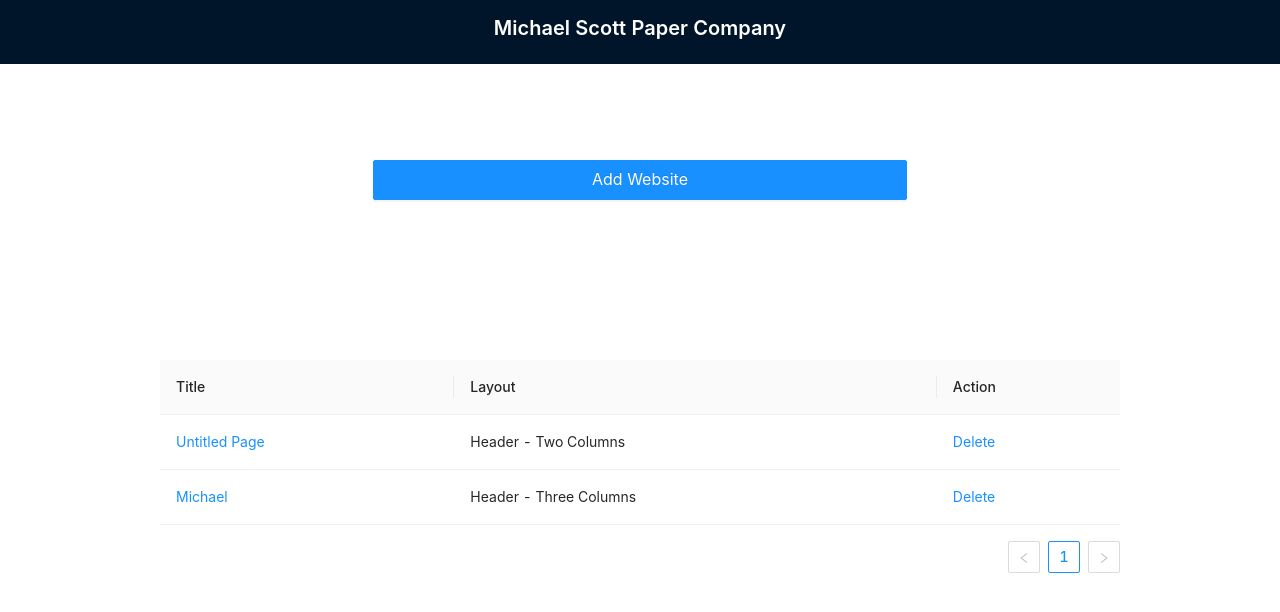
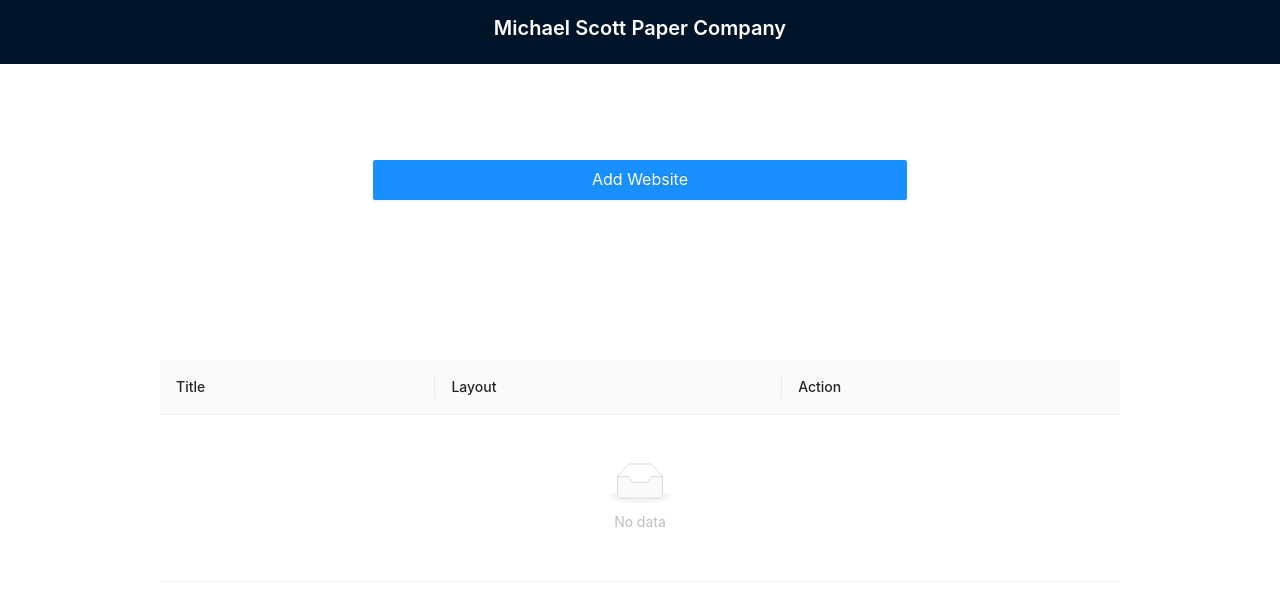
Before and after one commit to techieeliot/michael-scott-paper, a React (Create React App) app: page / in a window 1280 px wide. Shown: the top 612 px of the page. Built offline with nearby package versions, Linux system fonts and the light colour scheme.

Commit message:
feature: build ducks approach with selector and dispatch

```diff
--- a/src/components/LayoutChoices/index.tsx
+++ b/src/components/LayoutChoices/index.tsx
@@ -4,7 +4,6 @@ import { IWebsite } from "../../interfaces/IWebsite";
 import SelectLayoutHeader from "./SelectLayoutHeader";
 import LayoutSelection from "./LayoutSelection";
 import NextButtonFooter from "./NextButtonFooter";
-
 import "./index.css";
 
 const { Content } = Layout;
--- a/src/components/PagesTable/index.tsx
+++ b/src/components/PagesTable/index.tsx
@@ -2,21 +2,37 @@
 import { FC } from "react";
 import { Link } from "react-router-dom";
 import { Layout, Row, Col, Typography, Table, Button, Space } from "antd";
-
+import { useDispatch, useSelector } from "react-redux";
+import { WebsiteAction, WebsiteState } from "../../type";
+import { addWebsite, removeWebsite } from "../../store/ducks/websiteBuilder";
 import "./index.css";
 
 const { Content, Header } = Layout;
 const { Title } = Typography;
+
+const PagesTable: FC = () => {
+  const websites = useSelector<WebsiteState>((state) => state.websites);
+  const dispatch = useDispatch<WebsiteAction>();
+
+  // eslint-disable-next-line @typescript-eslint/explicit-function-return-type
+  const handleAddSite = () => {
+    dispatch(addWebsite());
+  };
+  // eslint-disable-next-line @typescript-eslint/explicit-function-return-type
+  const handleRemoveSite = () => {
+    dispatch(removeWebsite());
+  };
 
   const columns = [
     {
       title: "Title",
       dataIndex: "title",
       key: "title",
-    render: (
-      text: string
-      // eslint-disable-next-line jsx-a11y/anchor-is-valid
-    ) => <a>{text}</a>,
+      render: (text: string) => (
+        <Button type="link" size="small">
+          {text}
+        </Button>
+      ),
     },
     {
       title: "Layout",
@@ -28,26 +44,14 @@ const columns = [
       key: "action",
       render: () => (
         <Space size="middle">
-        <a>Delete</a>
+          <Button type="link" size="small">
+            Delete
+          </Button>
         </Space>
       ),
     },
   ];
 
-const websites = [
-  {
-    id: 1,
-    layout: "Header - Two Columns",
-    title: "Untitled Page",
-  },
-  {
-    id: 2,
-    layout: "Header - Three Columns",
-    title: "Michael",
-  },
-];
-
-const PagesTable: FC = () => {
   return (
     <Row style={{ textAlign: "left", height: "100vh", background: "#fff" }}>
       <Col span={24} style={{ height: "100vh" }}>
--- a/src/redux/configureStore.ts
+++ /dev/null
@@ -1,6 +0,0 @@
-import { combineReducers, createStore } from "redux";
-import rootReducer from "./ducks/rootReducer";
-
-const store = createStore(rootReducer);
-
-export default store;
--- a/src/redux/ducks/rootReducer.ts
+++ /dev/null
@@ -1,8 +0,0 @@
-import { combineReducers } from "redux";
-import websiteReducer from "./websiteReducer";
-
-const rootReducer = combineReducers({
-  websiteReducer,
-});
-
-export default rootReducer;
--- /dev/null
+++ b/src/store/configureStore.ts
@@ -0,0 +1,10 @@
+import { createStore, combineReducers } from "redux";
+import websiteBuilderReducer from "./ducks/websiteBuilder";
+
+const reducer = combineReducers({
+  websiteBuilderReducer,
+});
+
+const store = createStore(reducer);
+
+export default store;
--- a/src/redux/ducks/websiteReducer.ts
+++ b/src/store/ducks/websiteBuilder.ts
@@ -1,6 +1,20 @@
-import { WebsiteAction, WebsiteState } from "../../types/type";
-import * as actionTypes from "../actionTypes";
+import { WebsiteAction, WebsiteState } from "../../type";
+import * as actionTypes from "./actionTypes";
 import { IWebsite } from "../../interfaces/IWebsite";
+
+export const addWebsite = (website: IWebsite): WebsiteAction => {
+  return {
+    type: actionTypes.ADD_WEBSITE,
+    website,
+  };
+};
+
+export const removeWebsite = (website: IWebsite): WebsiteAction => {
+  return {
+    type: actionTypes.REMOVE_WEBSITE,
+    website,
+  };
+};
 
 const initialState: WebsiteState = {
   websites: [
@@ -17,7 +31,7 @@ const initialState: WebsiteState = {
   ],
 };
 
-const websiteReducer = (
+const websiteBuilderReducer = (
   // eslint-disable-next-line default-param-last
   state: WebsiteState = initialState,
   action: WebsiteAction
@@ -53,4 +67,4 @@ const websiteReducer = (
   return state;
 };
 
-export default websiteReducer;
+export default websiteBuilderReducer;
--- a/src/types/type.d.ts
+++ b/src/type.d.ts
@@ -1,4 +1,4 @@
-import IWebsite from "../interfaces/IWebsite";
+import IWebsite from "./interfaces/IWebsite";
 
 type WebsiteState = {
   websites: IWebsite[];
```
Also changed, not shown: src/index.tsx (+1 -8 lines), src/redux/actions/websiteActions.ts (deleted, +0 -22 lines), src/store/ducks/actionTypes.ts (renamed from src/redux/actionTypes.ts). Lines whose indentation alone changed are shown as unchanged.
